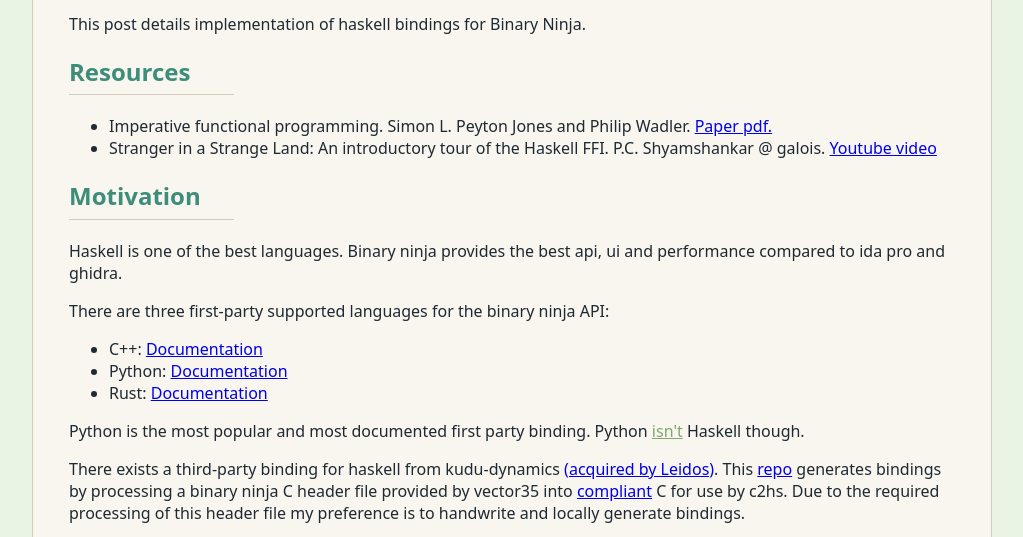
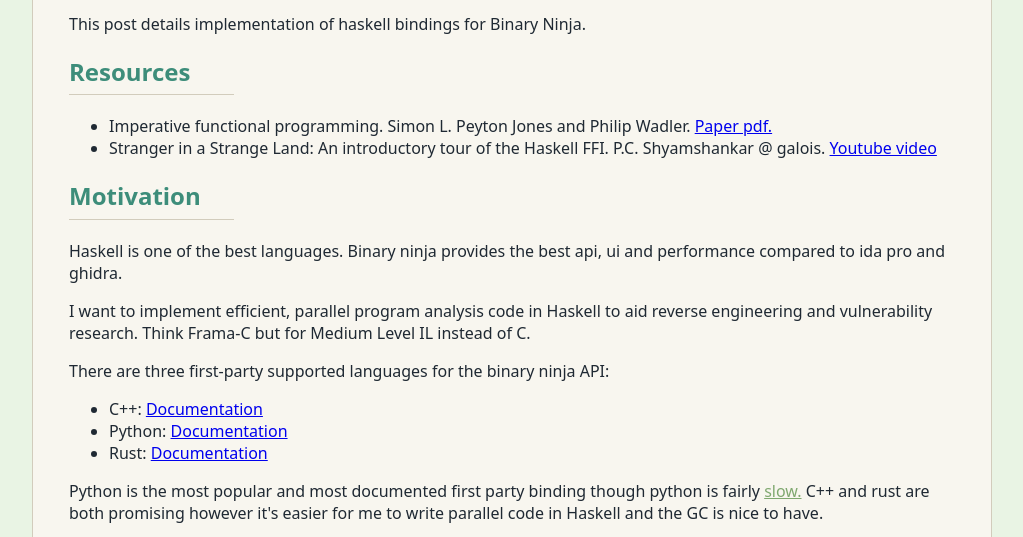
Before and after one commit to bloombit-dev/bloombit-dev.github.io, a plain HTML site: page blog/haskell_binja_ffi.html in a window 1280 px wide. Shown: the part 198-735 px from the top of the page, without its empty margins (128-1151 px from the left). Drawn offline with Linux system fonts and the light colour scheme.

Commit message:
Add more motivation for haskell bindings

```diff
--- a/blog/haskell_binja_ffi.html
+++ b/blog/haskell_binja_ffi.html
@@ -75,15 +75,16 @@
 
         <h2 class="blog-subsection">Motivation</h2>
           <p>Haskell is one of the best languages. Binary ninja provides the best api, ui and performance compared to ida pro and ghidra.</p>
+        <p>I want to implement efficient, parallel program analysis code in Haskell to aid reverse engineering and vulnerability research. Think Frama-C but for Medium Level IL instead of C.</p>
           <p>There are three first-party supported languages for the binary ninja API:
             <ul>
               <li>C++: <a href="https://api.binary.ninja/cpp/index.html">Documentation</a></li>
               <li>Python: <a href="https://api.binary.ninja/">Documentation</a></li>
               <li>Rust: <a href="https://rust.binary.ninja/binaryninja/index.html">Documentation</a></li>
             </ul>
-Python is the most popular and most documented first party binding. Python <u style="color: var(--accent)">isn't</u> Haskell though.</p>
+  Python is the most popular and most documented first party binding though python is fairly <u style="color: var(--accent)">slow.</u> C++ and rust are both promising however it's easier for me to write parallel code in Haskell and the GC is nice to have.</p>
 
-          <p>There exists a third-party binding for haskell from kudu-dynamics <a href="https://www.leidos.com/insights/leidos-acquires-kudu-dynamics-advancing-ai-capabilities-cyber-warfighters">(acquired by Leidos)</a>. This <a href="https://github.com/kudu-dynamics/blaze-platform/tree/main/binaryninja-haskell">repo</a> generates bindings by processing a binary ninja C header file provided by vector35 into <a href="https://github.com/Vector35/binaryninja-api/issues/4422">compliant</a> C for use by c2hs. Due to the required processing of this header file my preference is to handwrite and locally generate bindings.</p>
+          <p>There exists a third-party binding for haskell from kudu-dynamics <a href="https://www.leidos.com/insights/leidos-acquires-kudu-dynamics-advancing-ai-capabilities-cyber-warfighters">(acquired by Leidos)</a>. This <a href="https://github.com/kudu-dynamics/blaze-platform/tree/main/binaryninja-haskell">repo</a> generates bindings by processing a binary ninja C header file provided by vector35 into <a href="https://github.com/Vector35/binaryninja-api/issues/4422">compliant</a> C for use by c2hs. Due to the required processing of this header file along with my preference to have more control over types I decided to roll my own bindings.</p>
 
         <h2 class="blog-subsection">How?</h2>
         Elements:
```
